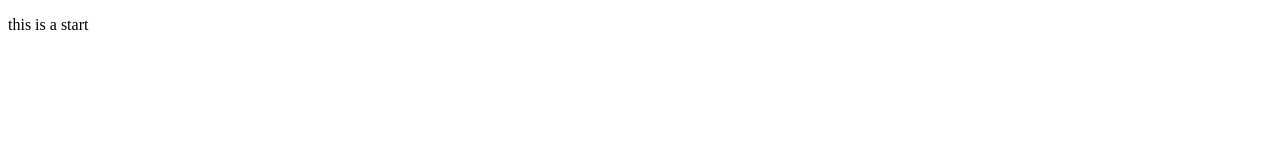
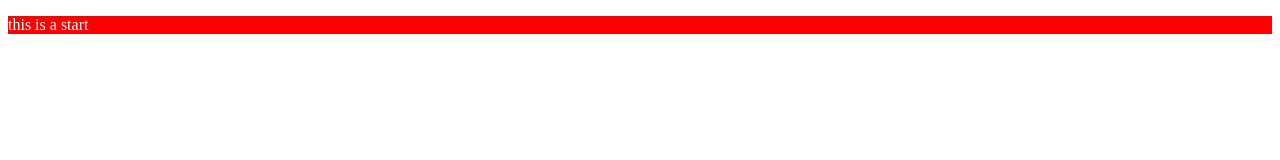
Before and after one commit to yidadeng/dada.github.io, a plain HTML site: page index.html in a window 1280 px wide. Drawn offline with Linux system fonts and the light colour scheme.

Commit message:
feat:test

```diff
--- a/index.html
+++ b/index.html
@@ -4,6 +4,7 @@
   <meta charset="UTF-8">
   <meta name="viewport" content="width=device-width, initial-scale=1.0">
   <title>Document</title>
+  <link rel="stylesheet" href="./style.css">
 </head>
 <body>
   <p>this is a start</p>
--- /dev/null
+++ b/style.css
@@ -0,0 +1,4 @@
+p{
+  background-color: red;
+  color: white;
+}
```
